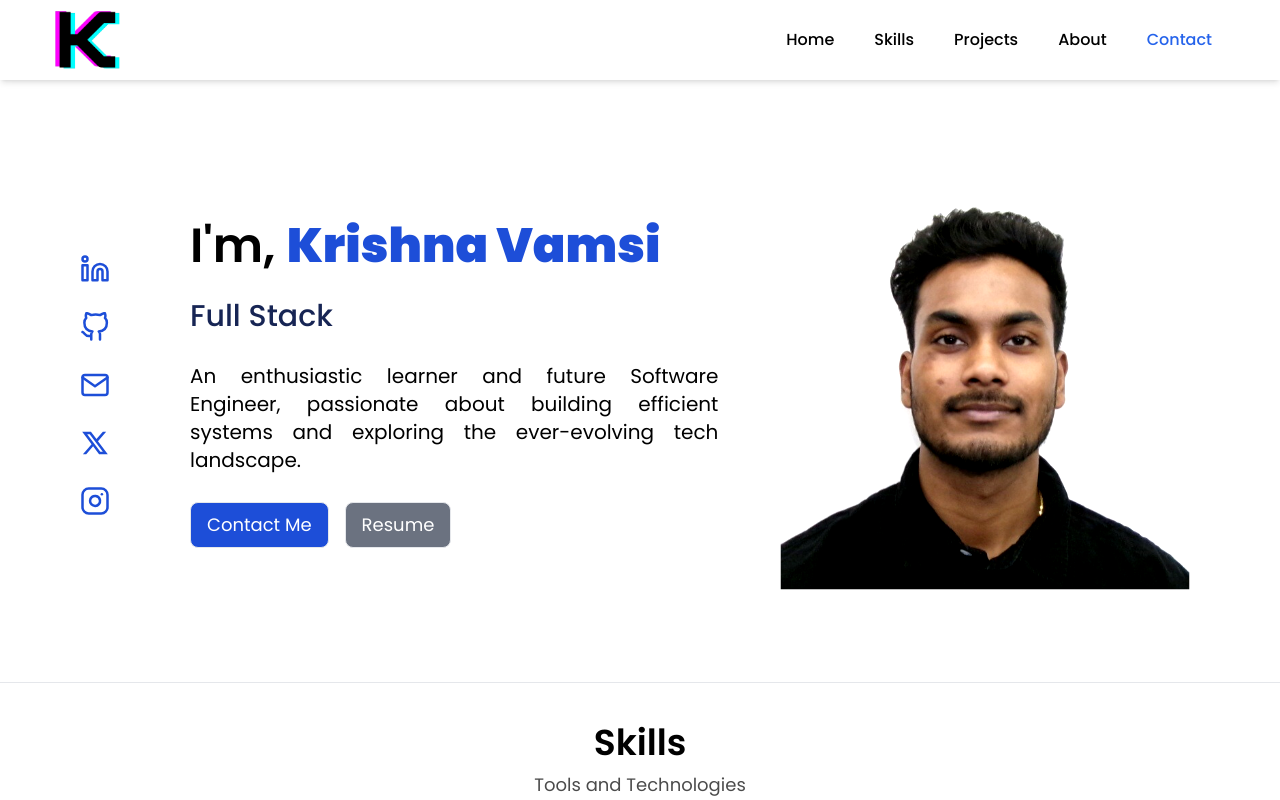
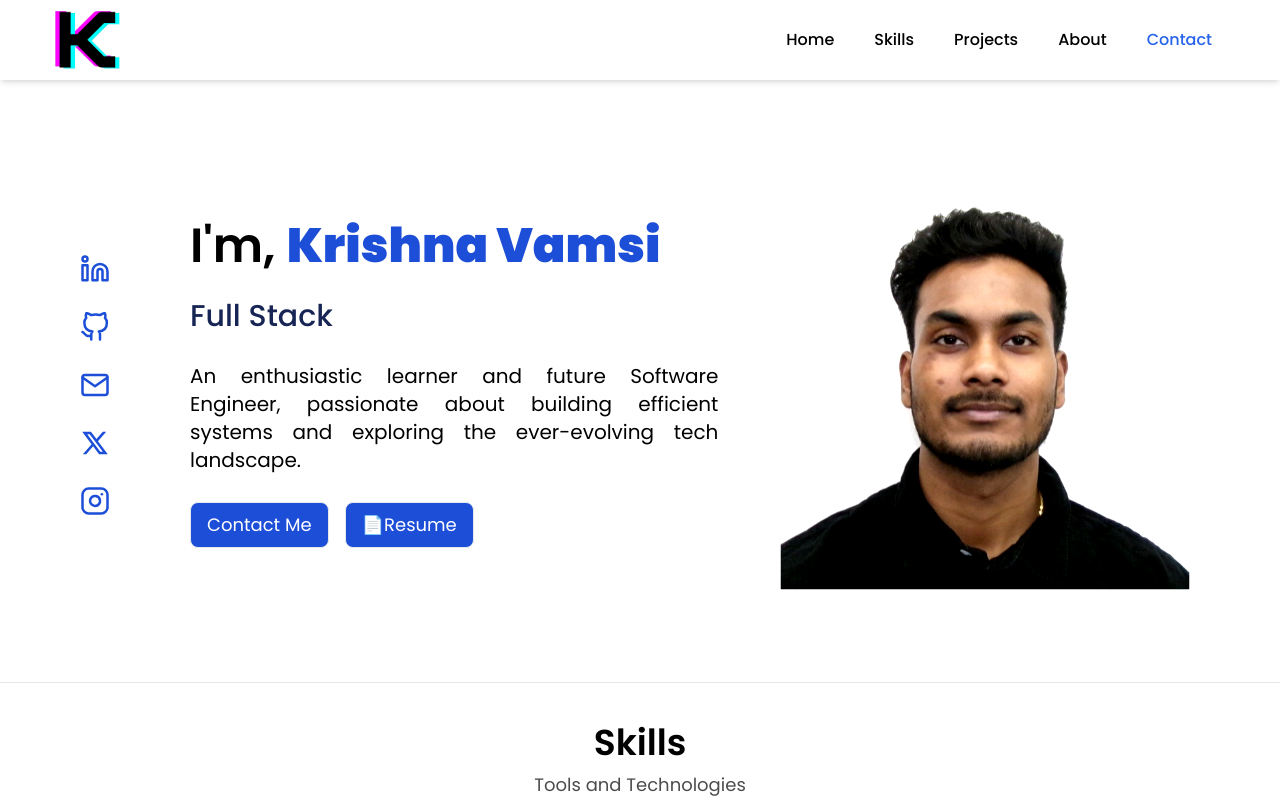
Before and after one commit to Krishna7141/portfolio, a React (Vite) app: page / in a window 1280 px wide. Shown: the top 800 px of the page. Built offline with nearby package versions, Linux system fonts and the light colour scheme.

Commit message:
updated resume link & button

```diff
--- a/src/Components/HeroSection.jsx
+++ b/src/Components/HeroSection.jsx
@@ -53,7 +53,7 @@ const HeroSection = () => {
                     <p className='text-xl text-justify'>An enthusiastic learner and future Software Engineer, passionate about building efficient systems and exploring the ever-evolving tech landscape.</p>
                     <div className='flex gap-4'>
                         <button className='border p-2 hover:bg-blue-900 bg-blue-700 rounded-lg text-white text-lg px-4 w-fit text-center'><a href='#contact'>Contact Me</a></button>
-                        <a href='' target='_blank' className='border p-2 hover:bg-gray-400 bg-gray-500 rounded-lg text-white text-lg px-4 w-fit text-center'>Resume</a>
+                        <a href='/Krishna_Vamsi_Resume.pdf' target='_blank' className='border p-2 hover:bg-blue-900 bg-blue-700 rounded-lg text-white text-lg px-4 w-fit text-center'>📄Resume</a>
                     </div>
                 </div>
             </div>
@@ -103,8 +103,8 @@ const HeroSection = () => {
                     {/* <p className='text-base text-justify'>A Student Working on Actively Learning the Skills Required to be an Efficient Software Engineer, Flexible to Learn New Technologies.</p> */}
                     <p className='text-base text-justify'>An enthusiastic learner and future Software Engineer, passionate about building efficient systems and exploring the ever-evolving tech landscape.</p>
                     <div className='flex gap-4'>
-                        <button className='border p-2 hover:bg-blue-900 bg-blue-700 rounded-lg text-white text-lg px-4 w-fit text-center'><a href='#contact'>Contact Me</a></button>
-                        <a href='' target='_blank' className='border p-2 hover:bg-gray-400 bg-gray-500 rounded-lg text-white text-lg px-4 w-fit text-center'>Resume</a>
+                         <a href="#contact" className="border p-2 hover:bg-blue-900 bg-blue-700 rounded-lg text-white text-lg px-4 w-fit text-center">Contact Me</a>
+                         <a href="/Krishna_Vamsi_Resume.pdf" target="_blank" rel="noopener noreferrer" className="border p-2 hover:bg-blue-900 bg-blue-700 rounded-lg text-white text-lg px-4 w-fit text-center">📄Resume</a>
                     </div>
                 </div>
             </div>
```
Also changed, not shown: src/assets/quickkart.png (deleted), 1 other file (tests, documents, lock files or other folders).
